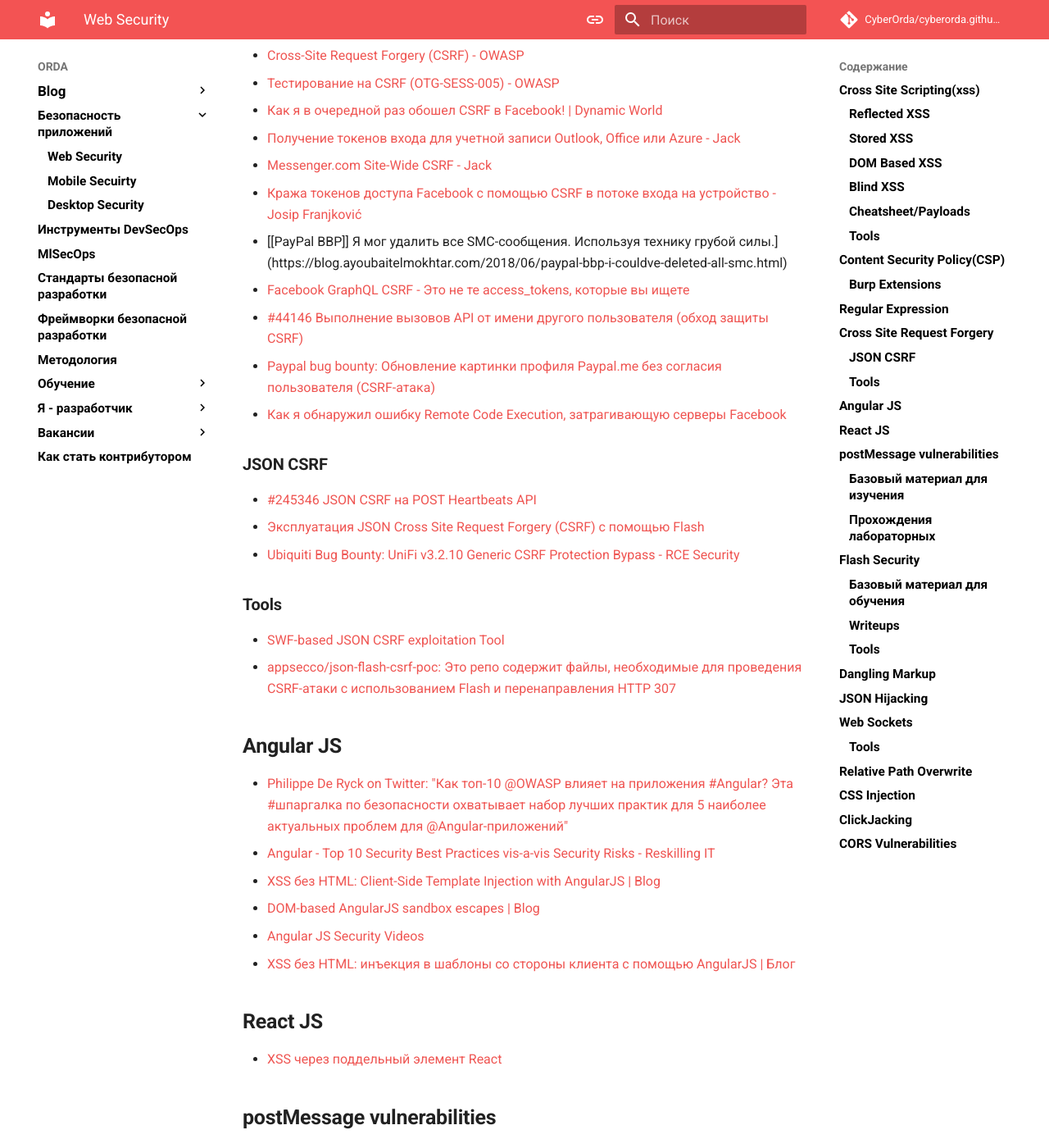
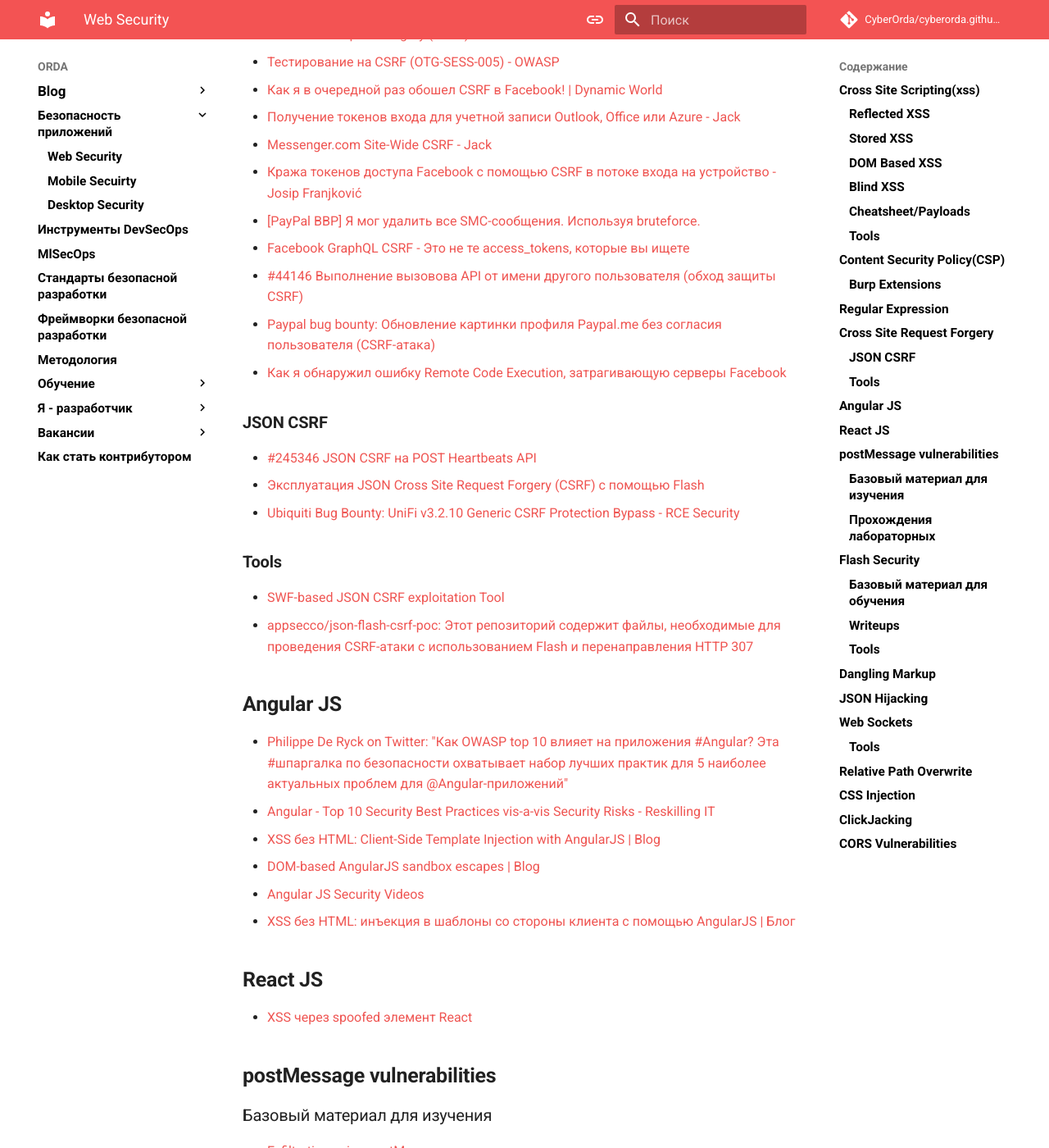
Before and after one commit to CyberOrda/cyberorda.github.io, an MkDocs documentation site: the page built from docs/web_sec.md, in a window 1280 px wide and 1400 px high, scrolled down 3681 px. Shown: the whole window at 82% size. Built offline with MkDocs 1.6.1 and Material for MkDocs 9.7.7, drawn with Linux system fonts in a browser that asks for light colours; comment, search, counter and statistics services are not loaded; some of the changed text lies outside the part shown.

Commit message:
fix translate

```diff
--- a/docs/web_sec.md
+++ b/docs/web_sec.md
@@ -120,9 +120,9 @@
 * [Получение токенов входа для учетной записи Outlook, Office или Azure - Jack](https://whitton.io/articles/obtaining-tokens-outlook-office-azure-account/)
 * [Messenger.com Site-Wide CSRF - Jack](https://whitton.io/articles/messenger-site-wide-csrf/)
 * [Кража токенов доступа Facebook с помощью CSRF в потоке входа на устройство - Josip Franjković](https://www.josipfranjkovic.com/blog/hacking-facebook-csrf-device-login-flow)
-* [[PayPal BBP]] Я мог удалить все SMC-сообщения. Используя технику грубой силы.](https://blog.ayoubaitelmokhtar.com/2018/06/paypal-bbp-i-couldve-deleted-all-smc.html)
+* [[PayPal BBP] Я мог удалить все SMC-сообщения. Используя bruteforce.](https://blog.ayoubaitelmokhtar.com/2018/06/paypal-bbp-i-couldve-deleted-all-smc.html)
 * [Facebook GraphQL CSRF - Это не те access_tokens, которые вы ищете](https://philippeharewood.com/facebook-graphql-csrf/)
-* [#44146 Выполнение вызовов API от имени другого пользователя (обход защиты CSRF)](https://hackerone.com/reports/44146)
+* [#44146 Выполнение вызовова API от имени другого пользователя (обход защиты CSRF)](https://hackerone.com/reports/44146)
 * [Paypal bug bounty: Обновление картинки профиля Paypal.me без согласия пользователя (CSRF-атака)](https://hethical.io/paypal-bug-bounty-updating-the-paypal-me-profile-picture-without-consent-csrf-attack/)
 * [Как я обнаружил ошибку Remote Code Execution, затрагивающую серверы Facebook](https://www.ubercomp.com/posts/2014-01-16_facebook_remote_code_execution)
 
@@ -135,10 +135,10 @@
 ### **Tools**
 
 * [SWF-based JSON CSRF exploitation Tool](https://github.com/sp1d3r/swf_json_csrf)
-* [appsecco/json-flash-csrf-poc: Это репо содержит файлы, необходимые для проведения CSRF-атаки с использованием Flash и перенаправления HTTP 307](https://github.com/appsecco/json-flash-csrf-poc)
+* [appsecco/json-flash-csrf-poc: Этот репозиторий содержит файлы, необходимые для проведения CSRF-атаки с использованием Flash и перенаправления HTTP 307](https://github.com/appsecco/json-flash-csrf-poc)
 
 ## **Angular JS**
-* [Philippe De Ryck on Twitter: "Как топ-10 @OWASP влияет на приложения #Angular? Эта #шпаргалка по безопасности охватывает набор лучших практик для 5 наиболее актуальных проблем для @Angular-приложений"](https://twitter.com/PhilippeDeRyck/status/1042360699572379648)
+* [Philippe De Ryck on Twitter: "Как OWASP top 10 влияет на приложения #Angular? Эта #шпаргалка по безопасности охватывает набор лучших практик для 5 наиболее актуальных проблем для @Angular-приложений"](https://twitter.com/PhilippeDeRyck/status/1042360699572379648)
 * [Angular - Top 10 Security Best Practices vis-a-vis Security Risks - Reskilling IT](https://vitalflux.com/angular-top-10-security-best-practices-vis-vis-security-risks/)
 * [XSS без HTML: Client-Side Template Injection with AngularJS | Blog](https://portswigger.net/blog/xss-without-html-client-side-template-injection-with-angularjs)
 * [DOM-based AngularJS sandbox escapes | Blog](https://portswigger.net/blog/dom-based-angularjs-sandbox-escapes)
@@ -147,7 +147,7 @@
 
 ## **React JS**
 
-* [XSS через поддельный элемент React](http://danlec.com/blog/xss-via-a-spoofed-react-element)
+* [XSS через spoofed элемент React](http://danlec.com/blog/xss-via-a-spoofed-react-element)
 
 ## **postMessage vulnerabilities**
 
```
Also changed, not shown: other parts of docs/web_sec.md (+14 -14 lines), docs/mob_sec.md (+4 -4 lines), 1 other file.
